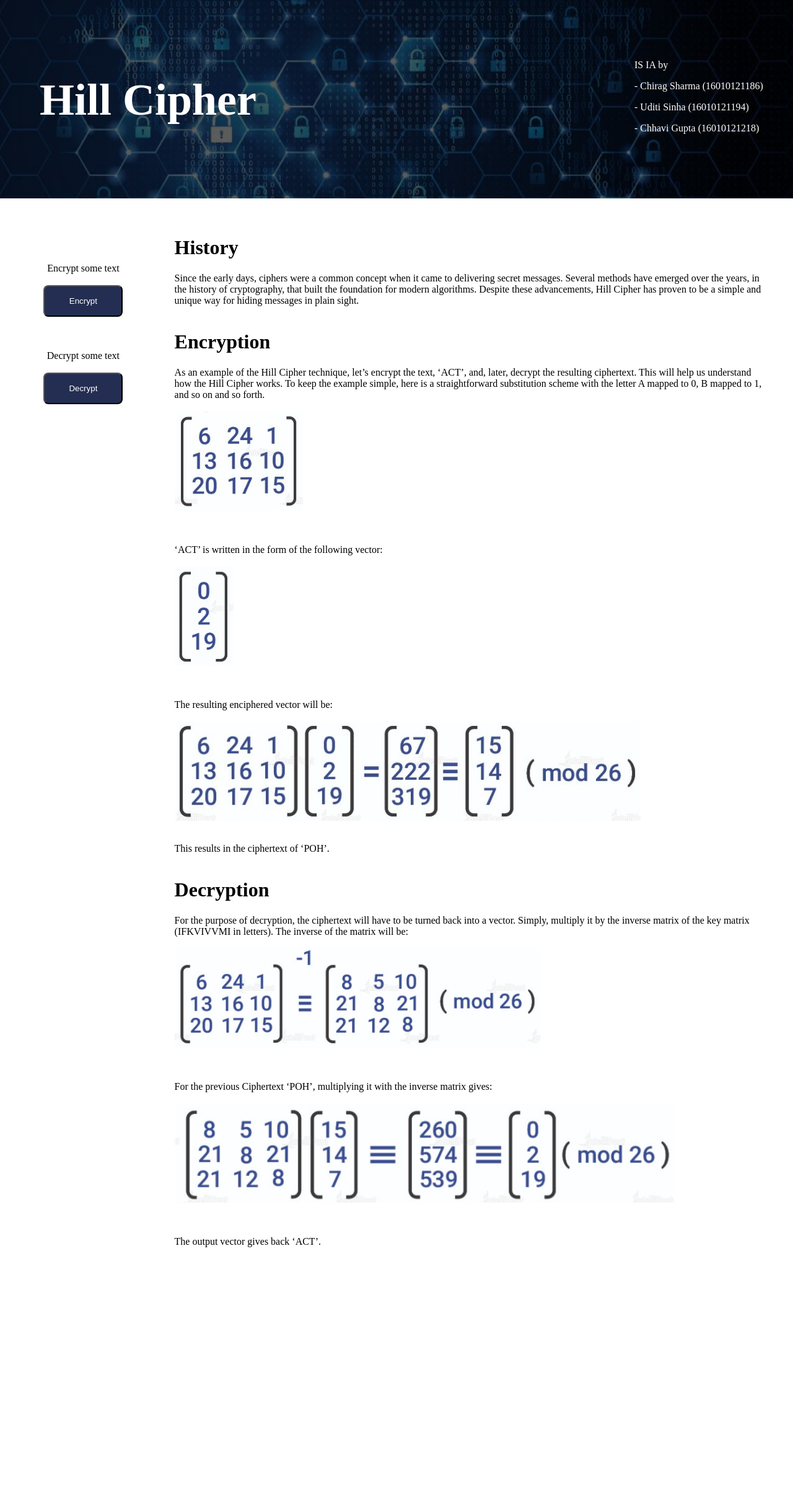
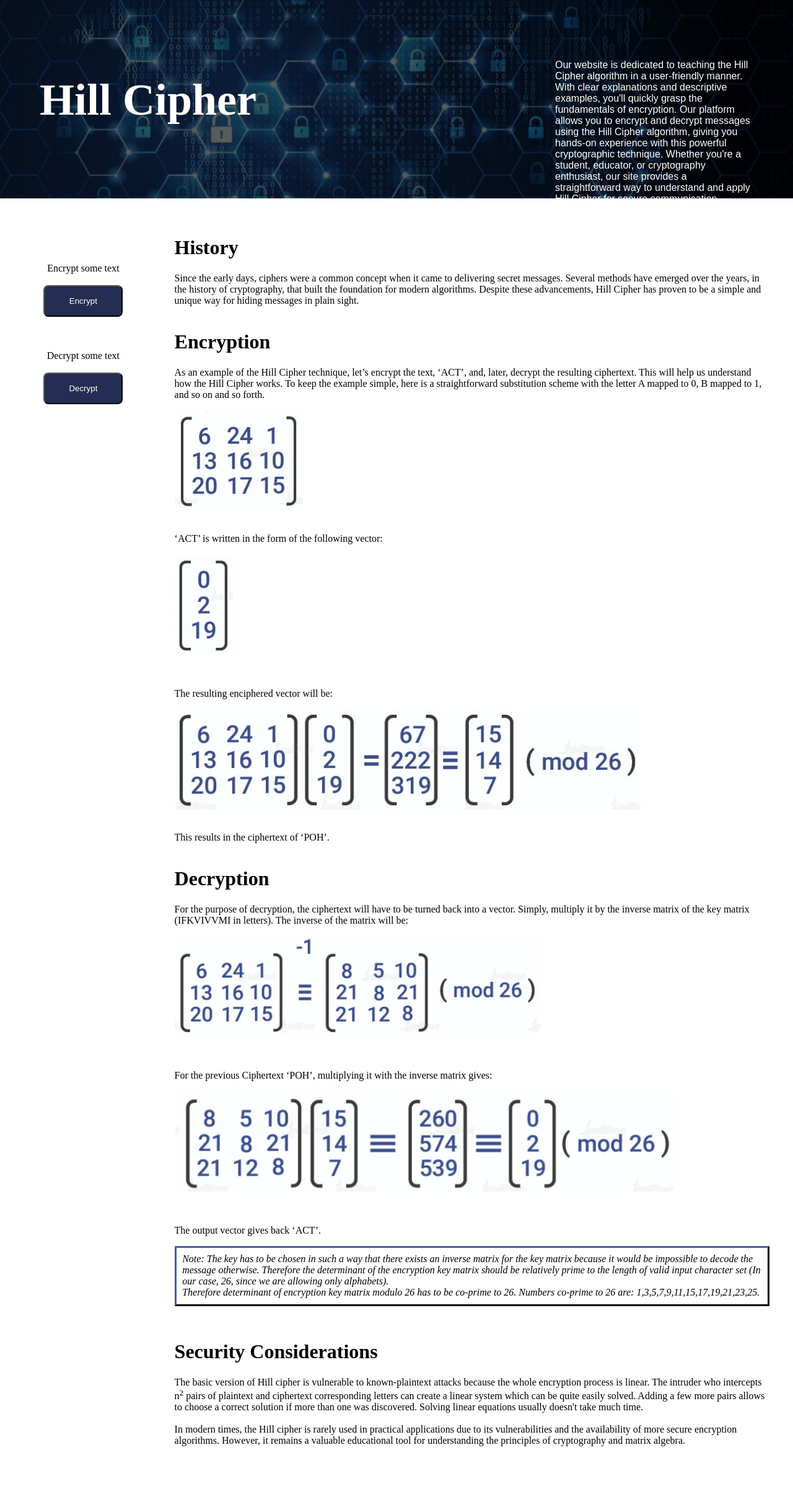
Before and after one commit to chhaviGupta986/Hill-Cipher-Generator, a Flask app: page / in a window 1280 px wide. Shown: the whole page at 62% size. Before the commit the page ends 2012 px from the top, so only its background shows below. Run offline with Flask 3, Linux system fonts and the light colour scheme.

Commit message:
patched errors, added error handling, modified html

```diff
--- a/main.py
+++ b/main.py
@@ -1,20 +1,18 @@
-from flask import Flask, request, jsonify, render_template, url_for, redirect, session
+from flask import Flask, request,  render_template, url_for, redirect, session
 import string
 import numpy as np
 import math
 from flask_wtf import FlaskForm
 from wtforms import StringField, SubmitField
-from wtforms.validators import data_required
 
 app = Flask(__name__)
 app.config['SECRET_KEY'] = "secret"
-
 special="!@#$%^&*()_+-=~`<>?,./:\";'[]{}\| " #special characters
-valid=string.ascii_uppercase+string.digits+special
+# valid=string.ascii_uppercase+string.digits+special
 #valid= set of all possible characters including alphabets, digits, and special characters
 #user not restricted to enter only alphabets, they may enter anything
 
-# valid=string.ascii_uppercase #can uncomment for testing
+valid=string.ascii_uppercase #can uncomment for testing
 #(to tally output with gfg bcus they considered only alphabets)
 
 total_chars=len(valid)
@@ -36,6 +34,7 @@ def convert_keyword_to_word_matrix(keyword):
     sqr=n*n
     add=keyword[-1]*(sqr-keylen) #this is the padding that we will add to the keyword
     #to make its length equal to closest square number i.e. sqr
+    # print("debug..adding",add," to make it of size",sqr)
     keyword_copy=(keyword+add) #modifying copy of keyword not keyword directly
     #bcus user input should not be directly modified (bad practice)
     key_arr=[ch for ch in keyword_copy] #converting string into list of characters
@@ -55,7 +54,11 @@ def convert_text_to_word_matrix(keyword,text):
         #padding needed if text length is too short
         #(smaller than batch size or not a multiple of batch size)
         pad=(n-rem)
-        text_copy=text+('0'*pad) #padding with zeroes, can pad with anything
+        text_copy=text+('z'*pad) #padding with zeroes, can pad with anything
+        '''
+        DONT PAD WITH 0..DO Z INSTEAD, BECAUSE IT CAUSES ERROR WHEN
+        ACCEPTABLE CHARACTER SET IS ONLY ALPHABETS!!!
+        '''
 
     else:
         text_copy=text
@@ -72,15 +75,30 @@ def convert_text_to_word_matrix(keyword,text):
 #the 'fxn1' gets performed on each element of the matrix
 #thats all, no big deal.
 convert_to_mod_valid=np.vectorize(lambda x:x%total_chars)
-convert_to_numeric=np.vectorize(lambda x:valid.index(x))
+def convert_to_numeric(x):
+    # print("hi, valid=",valid)
+    # print(f"entered convert_to_numeric with x= {x}")
+    try:
+        return valid.index(x)
+    except ValueError:
+        # print(f"ouch,error: {ValueError}\n")
+        # Handle the case where the character is not found in the valid string
+        return -1  # Or any other suitable handling mechanism
+
+convert_to_numeric = np.vectorize(convert_to_numeric)
+
+
+# convert_to_numeric=np.vectorize(lambda x:valid.index(x))
 convert_to_chars=np.vectorize(lambda x:valid[x])
 round_off=np.vectorize(lambda x:int(np.rint(x)))
 
 def convert_to_numeric_key_array(key_arr):
+    # print("inside convert_to_numeric_key_array..with key_arr=",key_arr)
     key_arr_numeric=convert_to_numeric(key_arr)
+    # print("key_arr_numeric\n",key_arr_numeric)
     return key_arr_numeric
-
 def convert_to_numeric_text_arr(text_arr):
+    # print("inside convert_to_numeric_text_array..with text_arr=",text_arr)
     text_arr_numeric=convert_to_numeric(text_arr)
     #transposing to make it a column matrix
     text_arr_numeric=text_arr_numeric.T
@@ -89,45 +107,57 @@ def convert_to_numeric_text_arr(text_arr):
 def check_determinant_of_encryption_key(key_arr_numeric):
 
     det=np.linalg.det(key_arr_numeric)
-    det=int(det)
+    det=round(det)
     if det<0:
         det=det%total_chars #if negative det, then mod it n make it positive
     #Rule:
         #The determinant of the encryption key matrix should be relatively prime
         #to the length of valid character set. i.e. total_chars variable
     #Hence check gcd
-    # print(det,total_chars)
     if math.gcd(det,total_chars)!=1:
-        message = "Determinant Invalid. Please try a different key"
-        # print(message)  # Print the message
+        print("if gcd not 1...det=",det)
+        message = "Determinant not co-prime to 26. Please try a different key"
         return False, message
     else:
         mod_inverse(det,total_chars)
         message = "Encryption can proceed with this key"
-        # print(message)  # Print the message
         return True, message
 
 def multiply(key_arr_numeric, text_arr_numeric):
+    # print(f"debug...entered multiply with key_arr_numeric={key_arr_numeric} n text_Arr_numeric={text_arr_numeric}")
     result=np.dot(key_arr_numeric,text_arr_numeric)
     result=convert_to_mod_valid(result)
     return result
 
 def encrypt(keyword,text):
-    key_arr=convert_keyword_to_word_matrix(keyword)
-    text_arr=convert_text_to_word_matrix(keyword,text)
-    key_arr_numeric=convert_to_numeric_key_array(key_arr)
-    text_arr_numeric=convert_to_numeric_text_arr(text_arr)
-    isvalidkey, message =check_determinant_of_encryption_key(key_arr_numeric)
-    encrypted = ""
-    if not isvalidkey:
-        return encrypted,message
-    result=multiply(key_arr_numeric, text_arr_numeric)
-    char_arr=convert_to_chars(result)
-    char_arr=char_arr.T
-    # flat_char_arr = char_arr.flatten()
-    # encrypted = ''.join(str(ch) for ch in flat_char_arr)
-    encrypted=char_arr.tobytes().decode('utf-8') #converting char arr to string
-    return encrypted, message
+    try:
+        key_arr=convert_keyword_to_word_matrix(keyword)
+        text_arr=convert_text_to_word_matrix(keyword,text)
+        key_arr_numeric=convert_to_numeric_key_array(key_arr)
+        text_arr_numeric=convert_to_numeric_text_arr(text_arr)
+
+        isvalidkey, message =check_determinant_of_encryption_key(key_arr_numeric)
+        encrypted = ""
+        if not isvalidkey:
+            return encrypted,message
+        # result=multiply(key_arr_numeric, text_arr_numeric)
+    except:
+        message="Invalid input entered! Please check that there are only alphabets and no whitespaces in your input."
+        # print("some new error")
+        return "",message
+    try:
+        result=multiply(key_arr_numeric, text_arr_numeric)
+        char_arr=convert_to_chars(result)
+        char_arr=char_arr.T
+        # flat_char_arr = char_arr.flatten()
+        # encrypted = ''.join(str(ch) for ch in flat_char_arr)
+        encrypted=char_arr.tobytes().decode('utf-8') #converting char arr to string
+        return encrypted, message
+    except ValueError as v1:
+        # print("error v1 in multiply",v1)
+        return "", "Unexpected error"
+
+
 
 def extended_gcd(a, b):
     if b == 0:
@@ -141,11 +171,7 @@ def mod_inverse(a, m):
     gcd, x, y = extended_gcd(a, m)
     message = ""
     if gcd != 1:
-        # raise ValueError("Inverse does not exist")
-        message = "Inverse does not exist: Decryption not possible with this key, try a different key"
-        # print("Inverse does not exist")
-        # print("Decryption not possible with this key, try a diff key")
-        # exit(1)
+        message = "Matrix not invertible, try a different key"
         return -1,message
     return x % m, message
 
@@ -153,12 +179,13 @@ def create_decrypt_key(keyword):
         key_arr=convert_keyword_to_word_matrix(keyword)
         key_arr_numeric=convert_to_numeric_key_array(key_arr)
         det = round_off(np.linalg.det(key_arr_numeric))
+        # print(f"inside create_Decrypt_key...det={det}")
         message = ""
         arr=[["-"]]
         if det < 0:
             det = det % (total_chars)
+            # print(f"inside if ..new det={det}")
         elif det==0:
-            # print("Decryption wont work with this keyword, pls try again with diff key")
             message = "Decryption wont work with this keyword, please try again with different key."
             return arr, message
         det_inv, message = mod_inverse(det,total_chars)
@@ -177,22 +204,42 @@ def create_decrypt_key(keyword):
         return round_off(inv_key), message
 
 def decrypt(keyword,cipher):
-    dec_key, message =create_decrypt_key(keyword)
-    if dec_key == -1:
-        return "", message
-    cipher_arr=convert_text_to_word_matrix(keyword,cipher)
-    cipher_arr_numeric=convert_to_numeric_text_arr(cipher_arr)
-    result=multiply(dec_key, cipher_arr_numeric)
-    result=round_off(result)
+    try:
+        dec_key, message =create_decrypt_key(keyword)
+        if isinstance(dec_key, np.ndarray) and dec_key.shape == (1, 1):
+            dec_key = dec_key[0][0]  # Extract the single value from the array
+            if dec_key == -1:
+                return "", message
+        cipher_arr=convert_text_to_word_matrix(keyword,cipher)
+        cipher_arr_numeric=convert_to_numeric_text_arr(cipher_arr)
+    except ValueError as v:
+        # print(f"error in decrypting:{v}")
+        message="Invalid input entered! Please check that there are only alphabets and no whitespaces in your input."
+        return "",message
+    except:
+        message="Unexpected error"
+        # print("some new error")
+        return "",message
+    try:
+        result=multiply(dec_key, cipher_arr_numeric)
+    except ValueError as v1:
+        # print("error v1 in multiply",v1)
+        return "", "Matrix not invertible, try a different key"
+    try:
+        result=round_off(result)
 
-    result=convert_to_mod_valid(result)
-    char_arr=convert_to_chars(result)
-    char_arr=char_arr.T
-    decrypted=""
-    #below for loop is for converting 2d matrix to string
-    for i in char_arr:
-        for j in i:
-            decrypted+=j
+        result=convert_to_mod_valid(result)
+        char_arr=convert_to_chars(result)
+        char_arr=char_arr.T
+        decrypted=""
+        #below for loop is for converting 2d matrix to string
+        for i in char_arr:
+            for j in i:
+                decrypted+=j
+    except:
+        message="Unexpected error"
+        # print("some new error")
+        return "",message
     return decrypted, message
 
 @app.route('/')
@@ -259,16 +306,17 @@ def result():
     encrypted_text = session.pop('encrypted_text', None)  # Retrieve from session
     temp = encrypted_text[1]
 
-    if temp != 'Determinant Invalid. Please try a different key' or "Decryption wont work with this keyword, please try again with different key." or "Inverse does not exist: Decryption not possible with this key, try a different key":
+    if temp != 'Determinant not co-prime to 26. Please try a different key' or "Decryption wont work with this keyword, please try again with different key." or "Matrix not invertible, try a different key":
         encrypted_text1 = encrypted_text[0]
+
     else:
         encrypted_text1 = ''
 
-    if temp == 'Determinant Invalid. Please try a different key':
+    if temp == 'Determinant not co-prime to 26. Please try a different key' or temp=='Unexpected error' or temp== "Invalid input entered! Please check that there are only alphabets and no whitespaces in your input.":
         encrypted_text2 = temp
     elif temp == "Decryption wont work with this keyword, please try again with different key.":
         encrypted_text2 = temp
-    elif temp == "Inverse does not exist: Decryption not possible with this key, try a different key":
+    elif temp == "Matrix not invertible, try a different key":
         encrypted_text2 = temp
     else:
         encrypted_text2 = ''
@@ -278,30 +326,7 @@ def result():
 
     if request.method == 'POST':
         return render_template("home.html")
-
     return render_template("result.html", encrypted_text1=encrypted_text1, encrypted_text2=encrypted_text2, keyword = keyword, original_text=original_text)
-
-
-# @app.route('/encrypt', methods=['POST'])
-# def encrypt_route():
-#     data = request.get_json()
-#     key = data['key']
-#     plaintext = data['plaintext']
-#     encrypted, message = encrypt(key, plaintext)
-#     return render_template("encrypt.html", encrypted=encrypted, message=message)
-
-# @app.route('/decrypt', methods=['POST'])
-# def decrypt_route():
-#     data = request.get_json()
-#     key = data['key']
-#     cipher = data['cipher']
-#     decrypted, message = decrypt(key, cipher)
-
-#     if message!="Inverse does not exist: Decryption not possible with this key, try a diff key":
-#         return jsonify({"Encrypted Text": decrypted})
-#     else:
-#         return jsonify({"Message": message})
-
 
 if __name__ == '__main__':
     app.run()
--- a/templates/home.html
+++ b/templates/home.html
@@ -69,7 +69,9 @@
 
             .top_text p{
                 font-size: 2vh;
-                margin-left: 80%;
+                margin-top: 5vh;
+                margin-left: 70%;
+                margin-right: 5%;
                 color: white;
             }
 
@@ -80,7 +82,6 @@
                 margin-top: 3vh;
                 margin-left: 5vw;
             }
-
         </style>
     </head>
 
@@ -88,10 +89,7 @@
         <div class="top_image">
             <div class="top_text">
                 <h4 class = "topic">Hill Cipher</h4>
-                <p>IS IA by</p>
-                <p>- Chirag Sharma (16010121186)</p>
-                <p>- Uditi Sinha (16010121194)</p>
-                <p>- Chhavi Gupta (16010121218)</p>
+                <p style="position: relative; font-family: Arial, Helvetica, sans-serif; font-weight: lighter;">Our website is dedicated to teaching the Hill Cipher algorithm in a user-friendly manner. With clear explanations and descriptive examples, you'll quickly grasp the fundamentals of encryption. Our platform allows you to encrypt and decrypt messages using the Hill Cipher algorithm, giving you hands-on experience with this powerful cryptographic technique. Whether you're a student, educator, or cryptography enthusiast, our site provides a straightforward way to understand and apply Hill Cipher for secure communication.</p>
             </div>
         </div>
         <div class="content">
@@ -104,10 +102,16 @@
                 To keep the example simple, here is a straightforward substitution scheme with the letter A mapped to 0, B mapped to 1, and so on and so forth.
                 <br><br>
                 <img src = "static\image003.jpg"/>
-                <br><br><br>
+                <br><br>
                 ‘ACT’ is written in the form of the following vector:
                 <br><br>
                 <img src = "static\image005.png"/>
+                <!-- <br><br>
+                <i>
+                    The determinant of the encryption key matrix should be relatively prime
+                    to the length of valid input character set (In our case, 26, since we are allowing only
+                    alphabets)
+                </i> -->
                 <br><br><br>
                 The resulting enciphered vector will be:
                 <br><br>
@@ -119,12 +123,37 @@
                 For the purpose of decryption, the ciphertext will have to be turned back into a vector. Simply, multiply it by the inverse matrix of the key matrix (IFKVIVVMI in letters). The inverse of the matrix will be:
                 <br><br>
                 <img src = "static\image009-768x259.png"/>
+                <!-- <br><br>
+                <i>
+                    The key has to be chosen in such a way that there exists an inverse matrix for the key matrix because it would be impossible to decode the message otherwise. Therefore the determinant of the key matrix modulo 26 has to be co-prime to 26. Numbers co-prime to 26 are: 1,3,5,7,9,11,15,17,19,21,23,25.
+                </i> -->
                 <br><br><br>
                 For the previous Ciphertext ‘POH’, multiplying it with the inverse matrix gives:
                 <br><br>
                 <img src = "static\image011-768x259.png"/>
                 <br><br><br>
                 The output vector gives back ‘ACT’.
+                <br>
+                <p style="border-color: #242E52; border-style: solid;
+                padding: 1%; border-style: outset;">
+                    <i>
+                        Note: The key has to be chosen in such a way that there exists an inverse matrix for the key matrix because it would be impossible to decode the message otherwise.
+                        Therefore the determinant of the encryption key matrix should be relatively prime
+                        to the length of valid input character set (In our case, 26, since we are allowing only
+                        alphabets).
+                        <br>
+                        Therefore determinant of encryption key matrix modulo 26 has to be co-prime to 26. Numbers co-prime to 26 are: 1,3,5,7,9,11,15,17,19,21,23,25.
+                    </i>
+                </p>
+                <br>
+                <h1>Security Considerations</h1>
+                The basic version of Hill cipher is vulnerable to known-plaintext attacks because the whole encryption process is linear. The intruder who intercepts n<sup>2</sup>
+                pairs of plaintext and ciphertext corresponding letters can create a linear system which can be quite easily solved. Adding a few more pairs
+                allows to choose a correct solution if more than one was discovered. Solving linear equations
+                usually doesn't take much time.
+                <br><br>
+                In modern times, the Hill cipher is rarely used in practical applications due to its vulnerabilities and the availability of more secure encryption algorithms. However, it remains a valuable educational tool for understanding the principles of cryptography and matrix algebra.
+                <br><br>
             </div>
             <div class="left">
                 Encrypt some text
```
Also changed, not shown: templates/decrypt.html (+8 -7 lines), templates/encrypt.html (+8 -7 lines), templates/result.html (+4 -5 lines), 1 other file.
